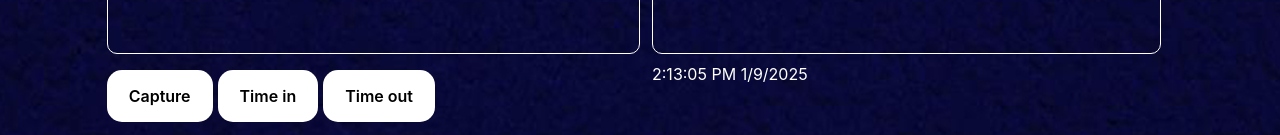
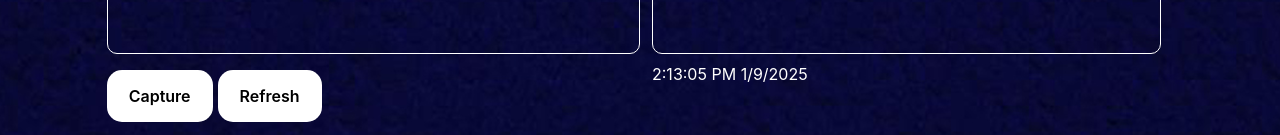
Before and after one commit to ADP999/ThoughtCubeInfotechUI, a React (Create React App) app: page /userLogin in a window 1280 px wide. Shown: the part 912-1047 px from the top of the page. Built offline with nearby package versions, Linux system fonts and the light colour scheme; no server answers.

Commit message:
added refresh

```diff
--- a/src/component/user.tsx
+++ b/src/component/user.tsx
@@ -1,5 +1,6 @@
 import { useEffect, useRef, useState } from "react";
 import { getEmployee, saveTimeIn, saveTimeOut } from "../Services/ApiServices";
+import { Navigate, useNavigate } from "react-router-dom";
 
 function UserLogin() {
 
@@ -11,6 +12,8 @@ function UserLogin() {
     const [time, setTime] = useState(new Date());
     const [employeeName,setEmployeeName] = useState([] as any)
     const [selectedEmployeeName,setSelectedEmployeeName] = useState('');
+    const [disable,setDisable] = useState(false)
+    const navigate = useNavigate();
 
     useEffect(() => {
         const timer = setInterval(() => {
@@ -76,6 +79,7 @@ function UserLogin() {
             const imageData = canvas.toDataURL("image/png");
             setPhoto(imageData);
         }
+        setDisable(true)
     };
 
     const TimeIn = () => {
@@ -89,13 +93,17 @@ function UserLogin() {
     }
 
     const TimeOut = () => {
-        debugger
         let timeout = {
             timeout :   date.toLocaleTimeString() + " " + date.toLocaleDateString(),
             EmpID : parseInt(selectedEmployeeName.split("$")[1]),
             image : photo
         }
         saveTimeOut(timeout)
+    }
+
+    const refresh = () =>{
+        //navigate("/userLogin")
+        window.location.reload();
     }
 
 
@@ -130,8 +138,9 @@ function UserLogin() {
                     </div>
                     <div className="col-12 p-0 mt-3">
                         <button type="button" className="btn-capture" onClick={capturePhoto}>Capture</button>
-                        <button type="button" className="btn-capture" onClick={TimeIn}>Time in</button>
-                        <button type="button" className="btn-capture" onClick={TimeOut}>Time out</button>
+                        {disable ? <button type="button" className="btn-capture"  onClick={TimeIn}>Time in</button> : ''}
+                        {disable ? <button type="button" className="btn-capture" onClick={TimeOut}>Time out</button> : ''}
+                        <button type="button" className="btn-capture" onClick={refresh} >Refresh</button>
                     </div>
                 </div>
                 <div className="col-6">
```
